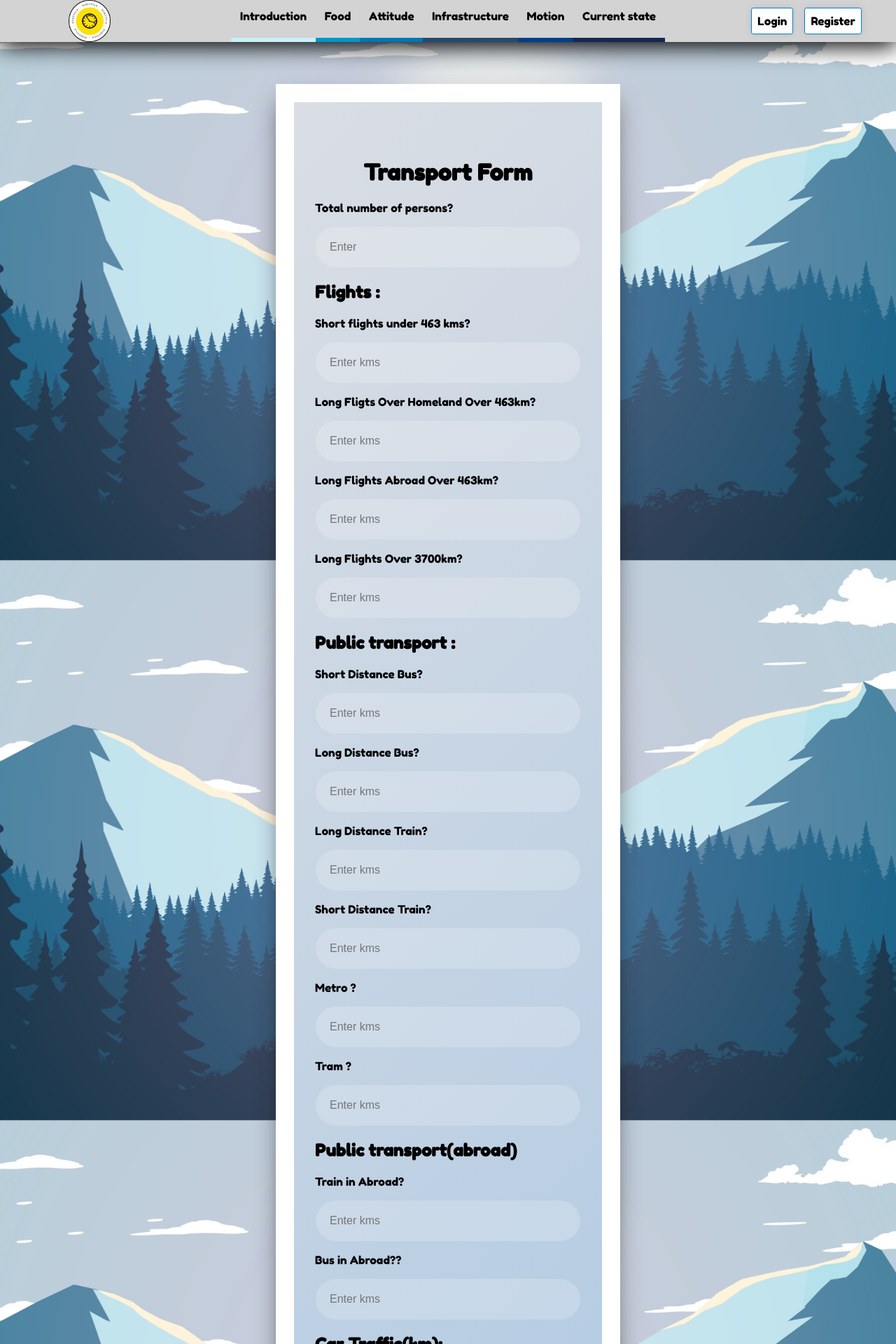
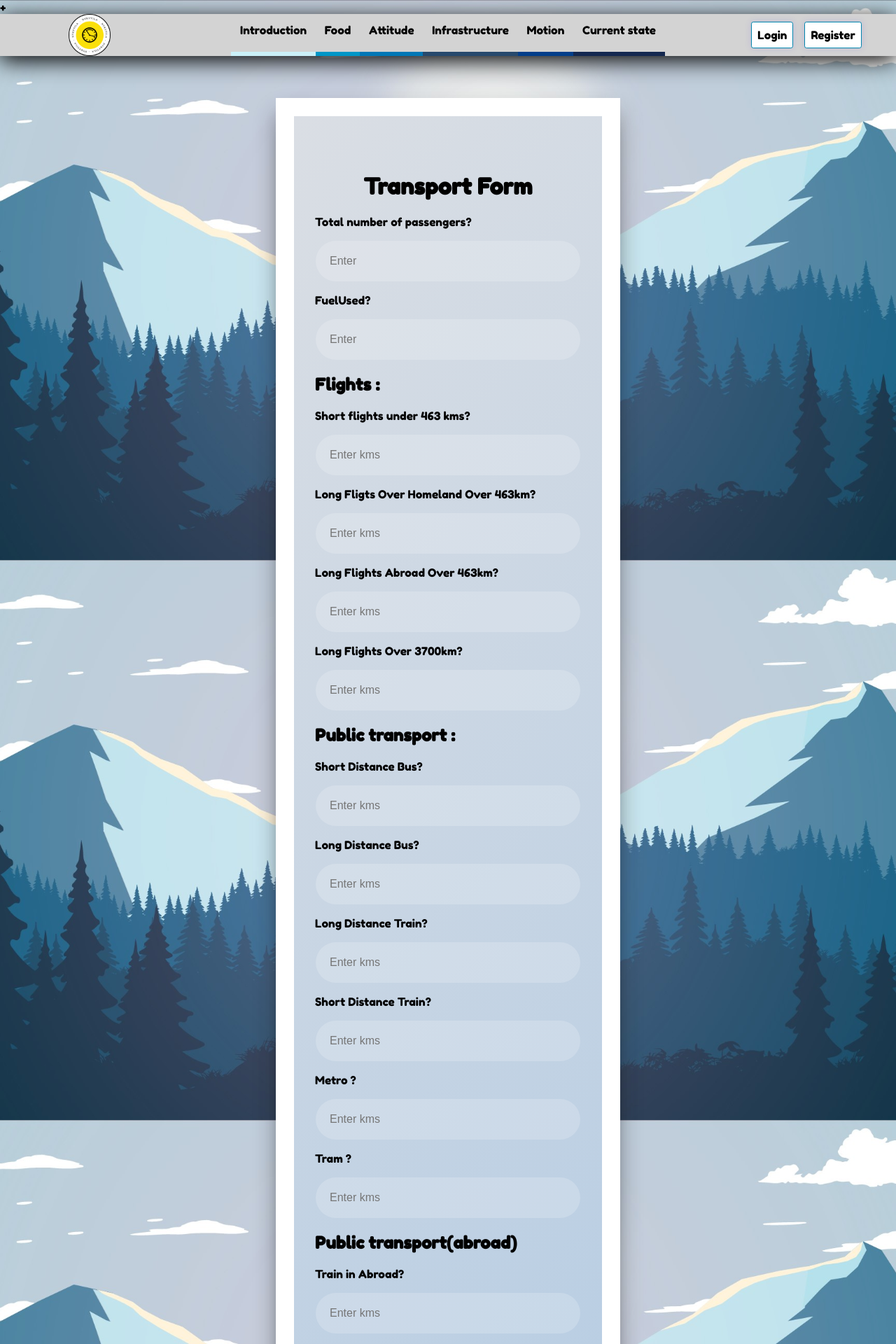
Before and after one commit to Ebassani/Design-factory-project, a Flask app: page /transport_form in a window 1280 px wide. Shown: the top 1920 px of the page at 70% size. Run offline with Flask 2, Linux system fonts and the light colour scheme.

Commit message:
transport calculator

```diff
--- a/app.py
+++ b/app.py
@@ -87,12 +87,44 @@ def infra_form_handle():
     return redirect('/dashboard')
 
 
-# @app.route('/trans_form_handler', methods=['POST'])
-# def trans_form_handle():
-#     # avgCons= request.form.get('val1')
-#
-#     update_infra(current_user.school_id, 55)
-#     return redirect('/dashboard')
+@app.route('/trans_form_handler', methods=['POST'])
+def trans_form_handle():
+    float(request.form.get('Passengers'))
+    request.form.get('FuelUsed')
+    float(request.form.get('ShortFlightsAnswer'))
+    float(request.form.get('LongFlightsHomelandAnswer'))
+    float(request.form.get('LongFlightsAbroadAnswer'))
+    float(request.form.get('LongFlightsOver3700Answer'))
+    float(request.form.get('ShortDistanceBus'))
+    float(request.form.get('LongDistanceBus'))
+    float(request.form.get('LongDistanceTrain'))
+    float(request.form.get('ShortDistanceTrain'))
+    float(request.form.get('MetroInput'))
+    float(request.form.get('TramInput'))
+    float(request.form.get('TrainAbroadInput'))
+    float(request.form.get('BusAbroadInput'))
+    float(request.form.get('UnknownFuelInput'))
+    float(request.form.get('DieselInput'))
+    float(request.form.get('PetrolInput'))
+    float(request.form.get('NaturalGasInput'))
+    float(request.form.get('BioGasInput'))
+    float(request.form.get('ElectricCarInput'))
+    float(request.form.get('HybridInput'))
+    float(request.form.get('ChargingHybridInput'))
+    float(request.form.get('RentalBusInput'))
+    float(request.form.get('HotelStaysInput'))
+    float(request.form.get('TaxiInput'))
+    float(request.form.get('MopedInput'))
+    float(request.form.get('MopedCarInput'))
+    float(request.form.get('MotorcycleInput'))
+    float(request.form.get('ATVInput'))
+    float(request.form.get('TractorInput'))
+    float(request.form.get('SnowmobileInput'))
+    float(request.form.get('ElectricKickboardRentalInput'))
+    float(request.form.get('ElectricBycycleInput'))
+    float(request.form.get('BycycleInput'))
+    float(request.form.get('KickboardInput'))
+
 
 
 @app.route('/food_form_handler', methods=['POST'])
--- a/templates/transport_form.html
+++ b/templates/transport_form.html
@@ -1,10 +1,9 @@
-<!DOCTYPE html>
++<!DOCTYPE html>
 <html lang="en">
 <head>
     <meta charset="UTF-8">
     <link rel="stylesheet" href="{{ url_for('static', filename= 'css/common.css') }}">
     <link rel="stylesheet" href="{{ url_for('static', filename= 'css/login.css') }}">
-    <script src="{{ url_for('static', filename= 'javascript/scripts.js') }}"></script>
     <title>Transport form</title>
   <link rel="icon" type="image/x-icon" href="./static/images/logo.png">
 </head>
@@ -19,169 +18,189 @@
       <h1>Transport Form</h1>
           <form method="post" action="/">
           <div class="form-area">
-            <p>Total number of persons?</p>
+            <p>Total number of passengers?</p>
                   <div class="form-list">
-                  <input type="number" required="required" placeholder="Enter" class="form-input"/>
+                  <input type="number" required="required" placeholder="Enter" class="form-input" name="Passengers"/>
                   <div class="form-background"></div>
                 </div>
+                <p>FuelUsed?</p>
+                <div class="form-list">
+                <input type="number" required="required" placeholder="Enter" class="form-input" name="FuelUsed"/>
+                <div class="form-background"></div>
+              </div>
               <h2>Flights :</h2>
           <p> Short flights under 463 kms?  </p>
           <div class="form-list">
-                  <input type="number" required="required" placeholder="Enter kms" class="form-input"/>
+                  <input type="number" required="required" placeholder="Enter kms" class="form-input" name="ShortFlightsAnswer"/>
                   <div class="form-background"></div>
                     </div>
                     <p>Long Fligts Over Homeland Over 463km?</p>
                     <div class="form-list">
-                  <input type="number" required="required" placeholder="Enter kms" class="form-input"/>
+                  <input type="number" required="required" placeholder="Enter kms" class="form-input" name="LongFlightsHomelandAnswer"/>
                   <div class="form-background"></div>
                 </div>
                   <p>Long Flights Abroad Over 463km?</p>
                   <div class="form-list">
-                  <input type="number" required="required" placeholder="Enter kms" class="form-input"/>
+                  <input type="number" required="required" placeholder="Enter kms" class="form-input" name="LongFlightsAbroadAnswer"/>
                   <div class="form-background"></div>
                 </div>
                   <p>Long Flights Over 3700km?</p>
                   <div class="form-list">
-                  <input type="number" required="required" placeholder="Enter kms" class="form-input"/>
+                  <input type="number" required="required" placeholder="Enter kms" class="form-input" name="LongFlightsOver3700Answer"/>
                   <div class="form-background"></div>
                 </div>
               <h2>Public transport :</h2>
                   <p>Short Distance Bus?</p>
                   <div class="form-list">
-                  <input type="number" required="required" placeholder="Enter kms" class="form-input"/>
+                  <input type="number" required="required" placeholder="Enter kms" class="form-input" name="ShortDistanceBus"/>
                   <div class="form-background"></div>
                 </div>
                   <p>Long Distance Bus?</p>
                   <div class="form-list">
-                  <input type="number" required="required" placeholder="Enter kms" class="form-input"/>
+                  <input type="number" required="required" placeholder="Enter kms" class="form-input" name="LongDistanceBus"/>
                   <div class="form-background"></div>
                 </div>
                   <p>Long Distance Train?</p>
                   <div class="form-list">
-                  <input type="number" required="required" placeholder="Enter kms" class="form-input"/>
+                  <input type="number" required="required" placeholder="Enter kms" class="form-input" name="LongDistanceTrain"/>
                   <div class="form-background"></div>
                   </div>
                   <p>Short Distance Train?</p>
                   <div class="form-list">
-                  <input type="number" required="required" placeholder="Enter kms" class="form-input"/>
+                  <input type="number" required="required" placeholder="Enter kms" class="form-input" name="ShortDistanceTrain"/>
                   <div class="form-background"></div>
                 </div>
                   <p>Metro ?</p>
                   <div class="form-list">
-                  <input type="number" required="required" placeholder="Enter kms" class="form-input"/>
+                  <input type="number" required="required" placeholder="Enter kms" class="form-input" name="MetroInput"/>
                   <div class="form-background"></div>
                 </div>
                   <p>Tram ?</p>
                   <div class="form-list">
-                  <input type="number" required="required" placeholder="Enter kms" class="form-input"/>
+                  <input type="number" required="required" placeholder="Enter kms" class="form-input" name="TramInput"/>
                   <div class="form-background"></div>
                   </div>
               <h2>Public transport(abroad)</h2>
                   <p>Train in Abroad?</p>
                   <div class="form-list">
-                  <input type="number" required="required" placeholder="Enter kms" class="form-input"/>
+                  <input type="number" required="required" placeholder="Enter kms" class="form-input" name="TrainAbroadInput"/>
                   <div class="form-background"></div>
                 </div>
                     <p>Bus in Abroad??</p>
                   <div class="form-list">
-                  <input type="number" required="required" placeholder="Enter kms" class="form-input"/>
+                  <input type="number" required="required" placeholder="Enter kms" class="form-input" name="BusAbroadInput"/>
                   <div class="form-background"></div>
                 </div>
               <h2>Car Traffic(km):</h2>
                   <p>unknown Fuel?</p>
                   <div class="form-list">
-                  <input type="number" required="required" placeholder="Enter" class="form-input"/>
+                  <input type="number" required="required" placeholder="Enter" class="form-input" name="UnknownFuelInput"/>
                   <div class="form-background"></div>
                   </div>
                   <p>Diesel?</p>
                   <div class="form-list">
-                  <input type="number" required="required" placeholder="Enter kms" class="form-input"/>
+                  <input type="number" required="required" placeholder="Enter kms" class="form-input" name="DieselInput"/>
                   <div class="form-background"></div>
                 </div>
                   <p>petrol?</p>
                   <div class="form-list">
-                  <input type="number" required="required" placeholder="Enter kms" class="form-input"/>
+                  <input type="number" required="required" placeholder="Enter kms" class="form-input" name="PetrolInput"/>
                   <div class="form-background"></div>
                 </div>
+                <p>Natural Gas ?</p>
+                <div class="form-list">
+                <input type="number" required="required" placeholder="Enter kms" class="form-input" name="NaturalGasInput"/>
+                <div class="form-background"></div>
+              </div>
               <p>Bio Gas ?</p>
                   <div class="form-list">
-                  <input type="number" required="required" placeholder="Enter kms" class="form-input"/>
+                  <input type="number" required="required" placeholder="Enter kms" class="form-input" name="BioGasInput"/>
                   <div class="form-background"></div>
                 </div>
                   <p>Electric Car?</p>
                   <div class="form-list">
-                  <input type="number" required="required" placeholder="Enter kms" class="form-input"/>
+                  <input type="number" required="required" placeholder="Enter kms" class="form-input" name="ElectricCarInput"/>
                   <div class="form-background"></div>
                 </div>
                   <p>Hybrid ?</p>
                   <div class="form-list">
-                  <input type="number" required="required" placeholder="Enter kms" class="form-input"/>
+                  <input type="number" required="required" placeholder="Enter kms" class="form-input" name="HybridInput"/>
                   <div class="form-background"></div>
                   </div>
                   <p>Charging Hybrid?</p>
                   <div class="form-list">
-                  <input type="number" required="required" placeholder="Enter kms" class="form-input"/>
+                  <input type="number" required="required" placeholder="Enter kms" class="form-input" name="ChargingHybridInput"/>
                   <div class="form-background"></div>
                 </div>
                <h2>Other (km):</h2>
                   <p>Rental Bus?</p>
                   <div class="form-list">
-                  <input type="number" required="required" placeholder="Enter kms" class="form-input"/>
+                  <input type="number" required="required" placeholder="Enter kms" class="form-input" name="RentalBusInput"/>
                   <div class="form-background"></div>
                   </div>
               <h2>Amount(€):</h2>
                   <p>Hotel Stays?</p>
                   <div class="form-list">
-                  <input type="number" required="required" placeholder="Enter €" class="form-input"/>
+                  <input type="number" required="required" placeholder="Enter €" class="form-input" name="HotelStaysInput"/>
                   <div class="form-background"></div>
                   </div>
                   <p>Taxi ?</p>
                   <div class="form-list">
-                  <input type="number" required="required" placeholder="Enter €" class="form-input"/>
+                  <input type="number" required="required" placeholder="Enter €" class="form-input" name="TaxiInput"/>
                   <div class="form-background"></div>
                 </div>
               <h2> Other vehicles(km) :</h2>
                   <p>Moped ?</p>
                   <div class="form-list">
-                  <input type="number" required="required" placeholder="Enter kms" class="form-input"/>
+                  <input type="number" required="required" placeholder="Enter kms" class="form-input" name="MopedInput"/>
                   <div class="form-background"></div>
                 </div>
               <p>Moped Car ?</p>
                   <div class="form-list">
-                  <input type="number" required="required" placeholder="Enter kms" class="form-input"/>
+                  <input type="number" required="required" placeholder="Enter kms" class="form-input" name="MopedCarInput"/>
                   <div class="form-background"></div>
                 </div>
               <p>Motorcycle ?</p>
                   <div class="form-list">
-                  <input type="number" required="required" placeholder="Enter kms" class="form-input"/>
+                  <input type="number" required="required" placeholder="Enter kms" class="form-input" name="MotorcycleInput"/>
                   <div class="form-background"></div>
                 </div>
                   <p>Electric Kickboard Rental?</p>
                   <div class="form-list">
-                  <input type="number" required="required" placeholder="Enter kms" class="form-input"/>
+                  <input type="number" required="required" placeholder="Enter kms" class="form-input" name="ElectricKickboardRentalInput"/>
                   <div class="form-background"></div>
                 </div>
                   <p>Electric Bicycle?</p>
                   <div class="form-list">
-                  <input type="number" required="required" placeholder="Enter kms" class="form-input"/>
+                  <input type="number" required="required" placeholder="Enter kms" class="form-input" name="ElectricBycycleInput"/>
                   <div class="form-background"></div>
                   </div>
               <h2>  Liters :</h2>
                   <p>ATV?</p>
                   <div class="form-list">
-                  <input type="number" required="required" placeholder="Enter litres" class="form-input"/>
+                  <input type="number" required="required" placeholder="Enter litres" class="form-input" name="ATVInput"/>
                   <div class="form-background"></div>
                 </div>
                 <p>Tractor ?</p>
                   <div class="form-list">
-                  <input type="number" required="required" placeholder="Enter litres" class="form-input"/>
+                  <input type="number" required="required" placeholder="Enter litres" class="form-input" name="TractorInput"/>
                   <div class="form-background"></div>
                 </div>
               <p>SnowMobile ?</p>
                   <div class="form-list">
-                  <input type="number" required="required" placeholder="Enter litres" class="form-input"/>
+                  <input type="number" required="required" placeholder="Enter litres" class="form-input" name="SnowmobileInput"/>
                   <div class="form-background"></div>
                 </div>
+                <p>Bycycle ?</p>
+                <div class="form-list">
+                <input type="number" required="required" placeholder="Enter litres" class="form-input" name="BycycleInput"/>
+                <div class="form-background"></div>
+              </div>
+              <p>Kickboard ?</p>
+              <div class="form-list">
+              <input type="number" required="required" placeholder="Enter litres" class="form-input" name="KickboardInput"/>
+              <div class="form-background"></div>
+            </div>
 
 
               </div>
```
Also changed, not shown: Calculator/transport.py (+108 -108 lines).
